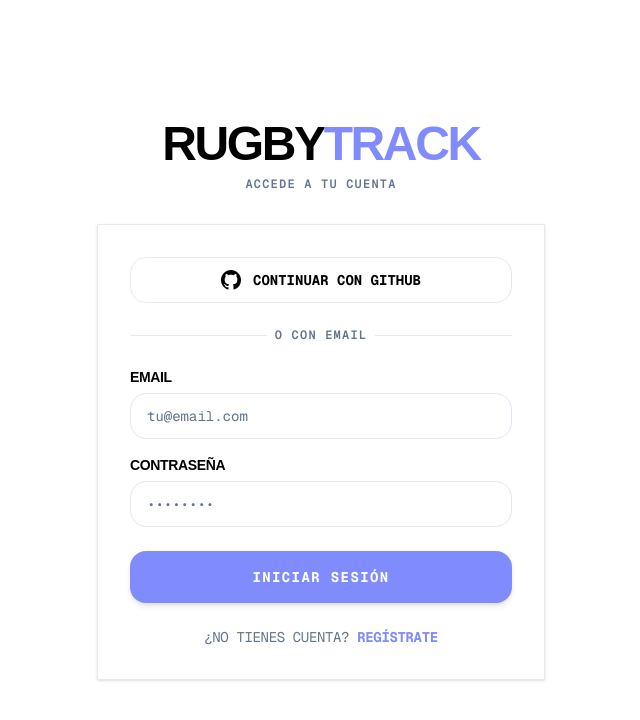
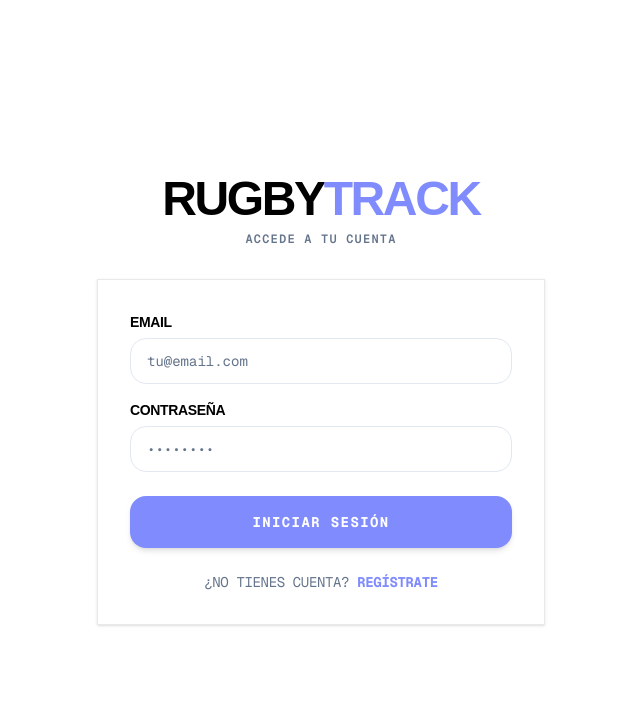
Before and after one commit to JorgeReina-fl/rugbytrack, a Next.js app: page /login in a window 1280 px wide. Shown: the top 720 px of the page, without its empty margins (319-959 px from the left). Built offline with nearby package versions, Linux system fonts and the light colour scheme; no server answers; a web font is replaced by a local one.

Commit message:
fix: eliminar opción 'Continuar con GitHub' del login

```diff
--- a/src/app/login/page.tsx
+++ b/src/app/login/page.tsx
@@ -52,26 +52,6 @@ function LoginFormContent() {
         </div>
 
         <div className="rounded-2xl border border-border bg-card p-8 shadow-sm">
-          <button
-            id="github-signin-btn"
-            onClick={() => signIn("github", { callbackUrl })}
-            className="mb-6 flex w-full items-center justify-center gap-3 rounded-xl border border-border bg-background px-4 py-3 text-sm font-mono uppercase font-bold text-foreground transition-all hover:border-primary hover:bg-secondary"
-          >
-            <svg className="h-5 w-5" fill="currentColor" viewBox="0 0 24 24">
-              <path d="M12 0C5.37 0 0 5.37 0 12c0 5.31 3.435 9.795 8.205 11.385.6.105.825-.255.825-.57 0-.285-.015-1.23-.015-2.235-3.015.555-3.795-.735-4.035-1.41-.135-.345-.72-1.41-1.23-1.695-.42-.225-1.02-.78-.015-.795.945-.015 1.62.87 1.845 1.23 1.08 1.815 2.805 1.305 3.495.99.105-.78.42-1.305.765-1.605-2.67-.3-5.46-1.335-5.46-5.925 0-1.305.465-2.385 1.23-3.225-.12-.3-.54-1.53.12-3.18 0 0 1.005-.315 3.3 1.23.96-.27 1.98-.405 3-.405s2.04.135 3 .405c2.295-1.56 3.3-1.23 3.3-1.23.66 1.65.24 2.88.12 3.18.765.84 1.23 1.905 1.23 3.225 0 4.605-2.805 5.625-5.475 5.925.435.375.81 1.095.81 2.22 0 1.605-.015 2.895-.015 3.3 0 .315.225.69.825.57A12.02 12.02 0 0 0 24 12c0-6.63-5.37-12-12-12z" />
-            </svg>
-            Continuar con GitHub
-          </button>
-
-          <div className="relative mb-6">
-            <div className="absolute inset-0 flex items-center">
-              <span className="w-full border-t border-border" />
-            </div>
-            <div className="relative flex justify-center text-xs text-muted-foreground font-mono uppercase tracking-widest font-semibold">
-              <span className="bg-card px-2">o con email</span>
-            </div>
-          </div>
-
           <form id="login-form" onSubmit={handleSubmit} className="space-y-4">
             {error && (
               <div
```
